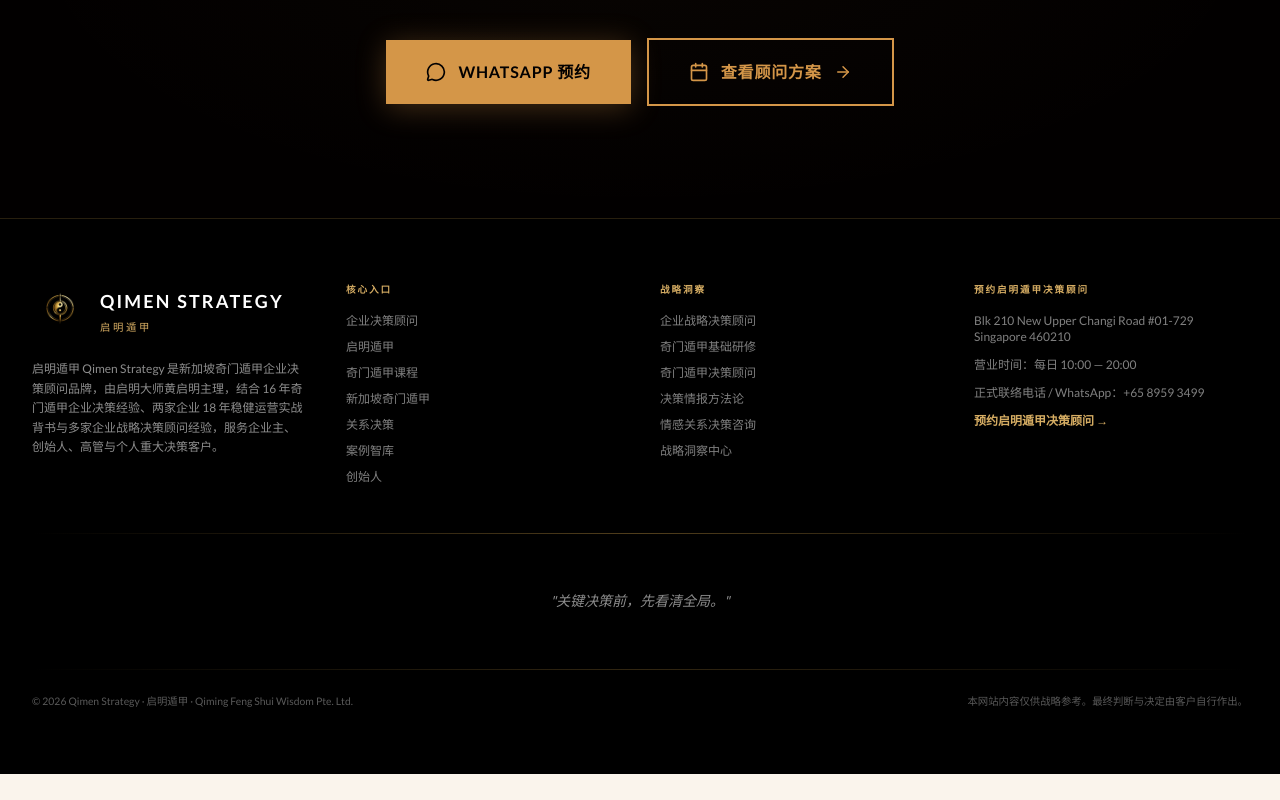
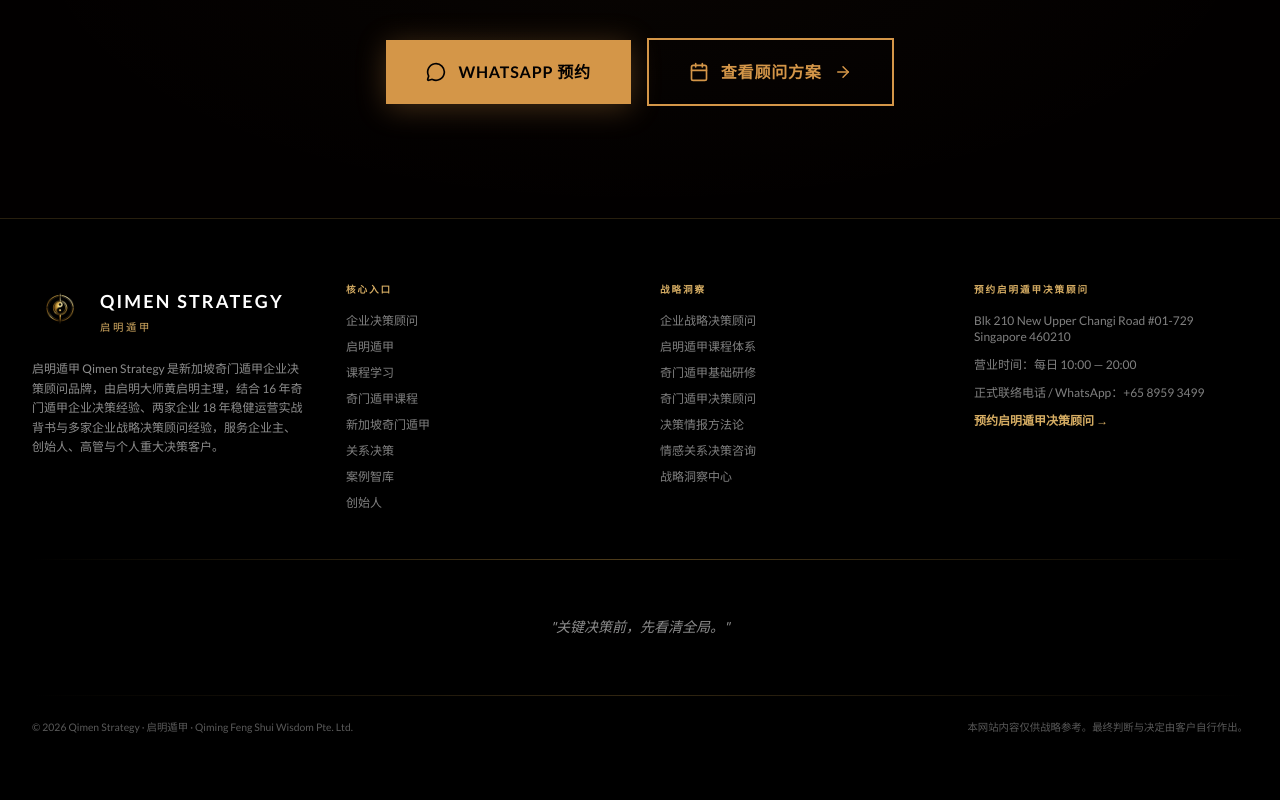
Before and after one commit to BODHIWONG/qmfeng-website, a Next.js app: page / in a window 1280 px wide. Shown: the part 9249-10049 px from the top of the page. Before the commit the page ends 10023 px from the top, so only its background shows below. Built offline with nearby package versions, Linux system fonts and the light colour scheme.

Commit message:
Add courses overview to footer navigation

```diff
--- a/components/footer.tsx
+++ b/components/footer.tsx
@@ -9,6 +9,7 @@
 const serviceLinks = [
   { href: "/enterprise-strategic-advisory", zh: "企业决策顾问", en: "Enterprise Advisory" },
   { href: "/qimen-strategy-business", zh: "启明遁甲", en: "Qimen Strategy" },
+  { href: "/courses", zh: "课程学习", en: "Courses" },
   { href: "/qi-men-dun-jia-course-singapore", zh: "奇门遁甲课程", en: "Qi Men Dun Jia Course" },
   { href: "/singapore-qi-men-dun-jia-consultant", zh: "新加坡奇门遁甲", en: "Qi Men Dun Jia Singapore" },
   { href: "/relationship-clarity-reading-singapore", zh: "关系决策", en: "Relationship Decisions" },
@@ -18,6 +19,7 @@
 
 const insightLinks = [
   { href: "/enterprise-strategic-advisory", zh: "企业战略决策顾问", en: "Enterprise Strategic Advisory" },
+  { href: "/courses", zh: "启明遁甲课程体系", en: "Qimen Strategy Courses" },
   { href: "/qi-men-dun-jia-course-singapore", zh: "奇门遁甲基础研修", en: "Qi Men Dun Jia Foundation Course" },
   { href: "/singapore-qi-men-dun-jia-consultant", zh: "奇门遁甲决策顾问", en: "Qi Men Dun Jia Consultant" },
   { href: "/insights/qimen-strategy-is-decision-intelligence-not-fatalism", zh: "决策情报方法论", en: "Decision Intelligence" },
```
